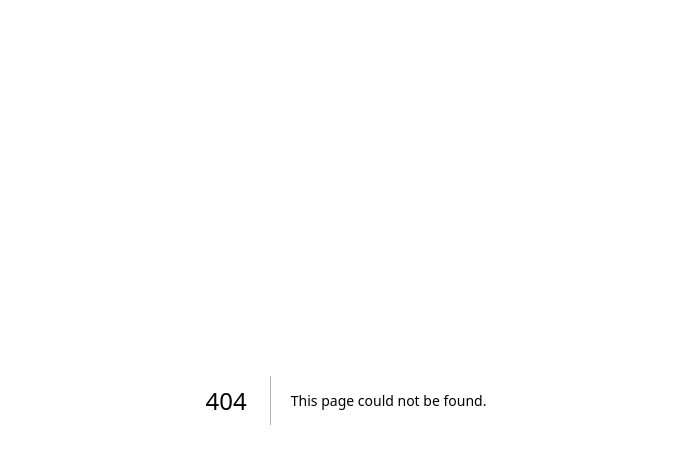
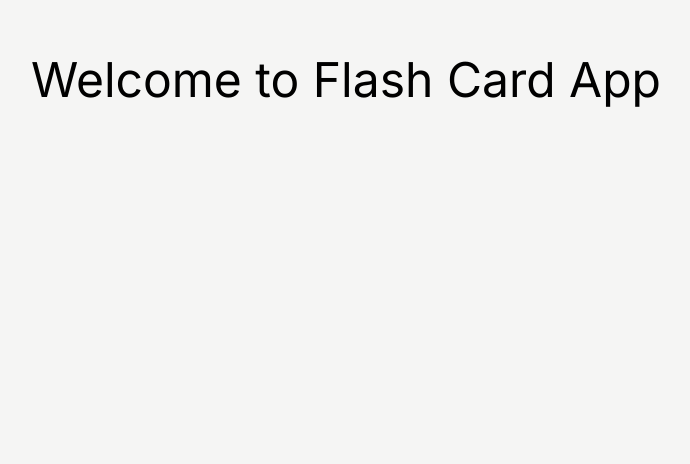
Before and after one commit to Daniel7842900/react-flash-card-ts, a Next.js app: page /dashboard in a window 1280 px wide. Before the commit this address had no page. Shown: the top 464 px of the page, without its empty margins (294-984 px from the left). Built offline with nearby package versions, Linux system fonts and the light colour scheme.

Commit message:
initial commit

```diff
--- /dev/null
+++ b/app/dashboard/layout.tsx
@@ -0,0 +1,7 @@
+export default function DashboardLayout({
+  children, // will be a page or nested layout
+}: {
+  children: React.ReactNode;
+}) {
+  return <section>{children}</section>;
+}
--- /dev/null
+++ b/app/dashboard/page.tsx
@@ -0,0 +1,10 @@
+// `app/dashboard/page.tsx` is the UI for the `/dashboard` URL
+export default function Page() {
+  return (
+    <div className="min-h-screen h-screen m-0 bg-stone-100">
+      <div className="flex h-1/5 justify-center items-center mx-auto">
+        <h1 className="text-5xl">Welcome to Flash Card App</h1>
+      </div>
+    </div>
+  );
+}
--- a/app/globals.css
+++ b/app/globals.css
@@ -1,27 +1,3 @@
 @tailwind base;
 @tailwind components;
 @tailwind utilities;
-
-:root {
-  --foreground-rgb: 0, 0, 0;
-  --background-start-rgb: 214, 219, 220;
-  --background-end-rgb: 255, 255, 255;
-}
-
-@media (prefers-color-scheme: dark) {
-  :root {
-    --foreground-rgb: 255, 255, 255;
-    --background-start-rgb: 0, 0, 0;
-    --background-end-rgb: 0, 0, 0;
-  }
-}
-
-body {
-  color: rgb(var(--foreground-rgb));
-  background: linear-gradient(
-      to bottom,
-      transparent,
-      rgb(var(--background-end-rgb))
-    )
-    rgb(var(--background-start-rgb));
-}
```
